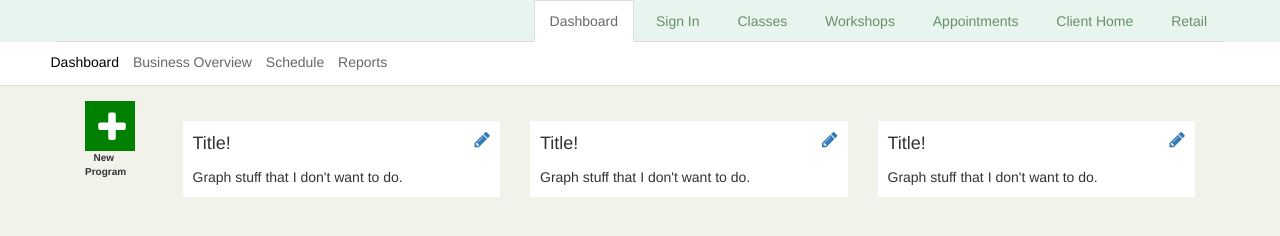
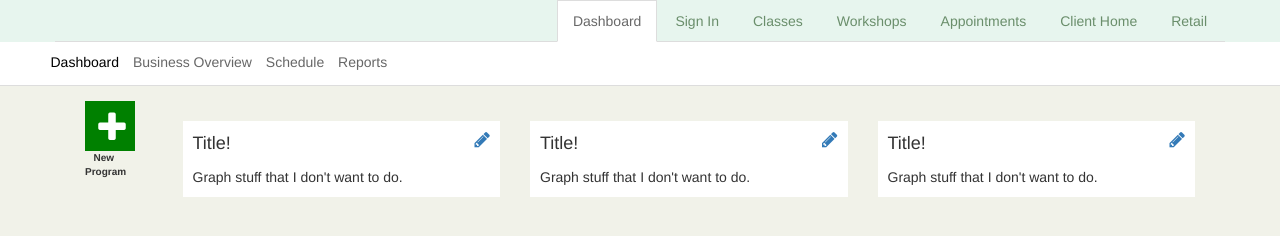
Before and after one commit to davidpetrey/reap-marketing-challenge, a website: page index.html in a window 1280 px wide. Drawn offline with nearby package versions, Linux system fonts and the light colour scheme.

Commit message:
Touches.

```diff
--- a/package.json
+++ b/package.json
@@ -13,5 +13,8 @@
     "grunt-autoprefixer": "^3.0.4",
     "grunt-contrib-sass": "^1.0.0",
     "grunt-contrib-watch": "^1.0.0"
+  },
+  "dependencies": {
+    "chart.js": "^2.2.2"
   }
 }
--- a/public/scss/style.scss
+++ b/public/scss/style.scss
@@ -6,6 +6,7 @@ body {
 	.top-nav {
 		text-align: right;
 		background-color: #E7F5EE;
+		letter-spacing: -4px;
 		li.nav-tab {
 			float: none;
 			display: inline-block;
```
Also changed, not shown: public/css/style.css, 1 other file.
